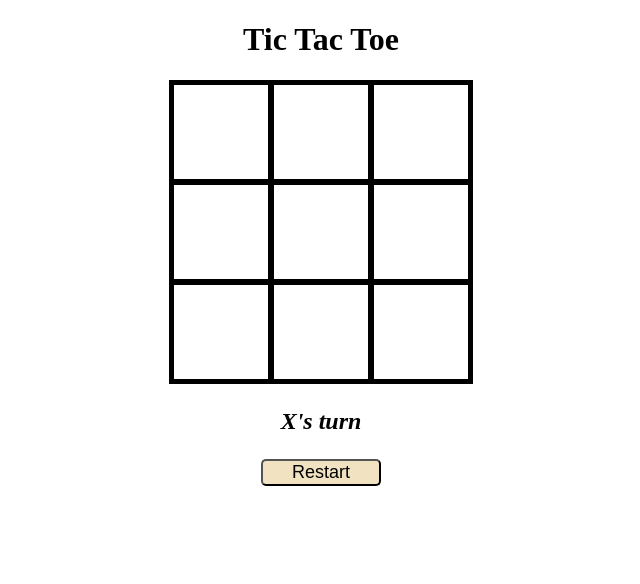
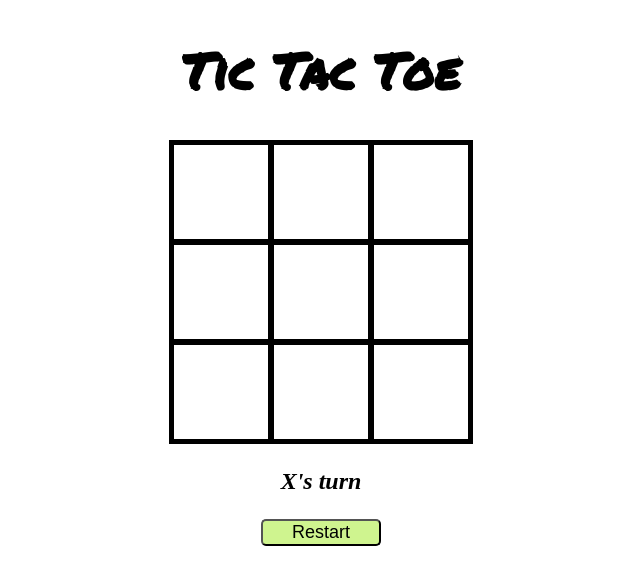
Before and after one commit to gooseBumpzz/tic-tac-toe, a plain HTML site: page index.html in a window 1280 px wide. In both pictures the pointer is over the button "Restart". Shown: the whole page, without its empty margins (319-959 px from the left). Drawn offline with Linux system fonts and the light colour scheme.

Commit message:
add new font

```diff
--- a/style.css
+++ b/style.css
@@ -2,6 +2,10 @@ body {
     height: 100vh;
 }
 
+h1 {
+    font-family: "Permanent Marker", cursive;
+    font-size: 50px;
+}
 
 #container {
     margin: auto;
@@ -23,7 +27,7 @@ body {
     width: 120px;
 }
 #restartBtn:hover {
-    background-color:  rgb(241, 226, 194);
+    background-color:  rgb(207, 244, 143);
 }
 
 #gameboard {
@@ -50,5 +54,5 @@ body {
 }
 
 .cell:hover{
-    background-color: rgb(241, 226, 194);
+    background-color: rgb(255, 246, 114);
 }
```
